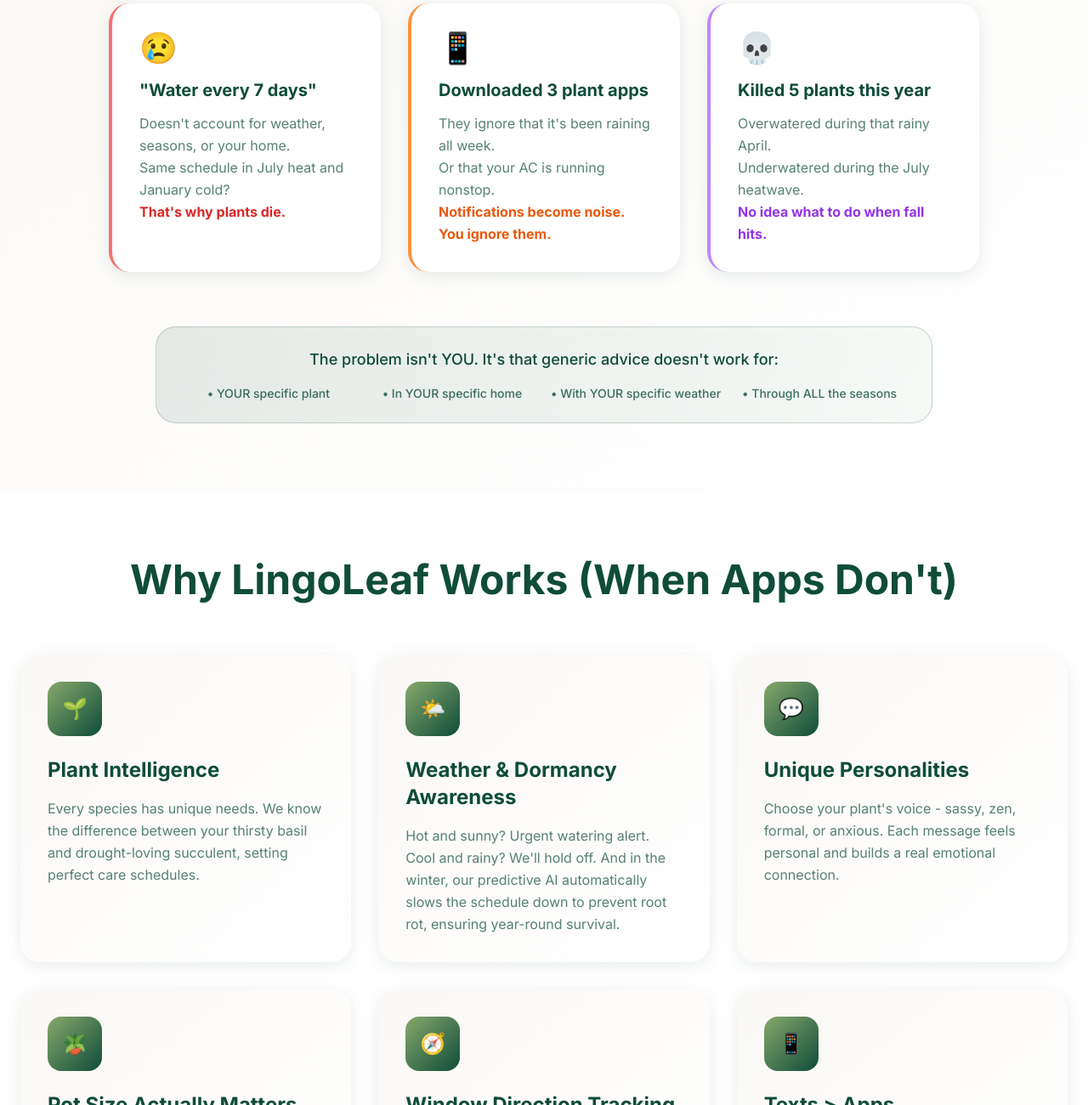
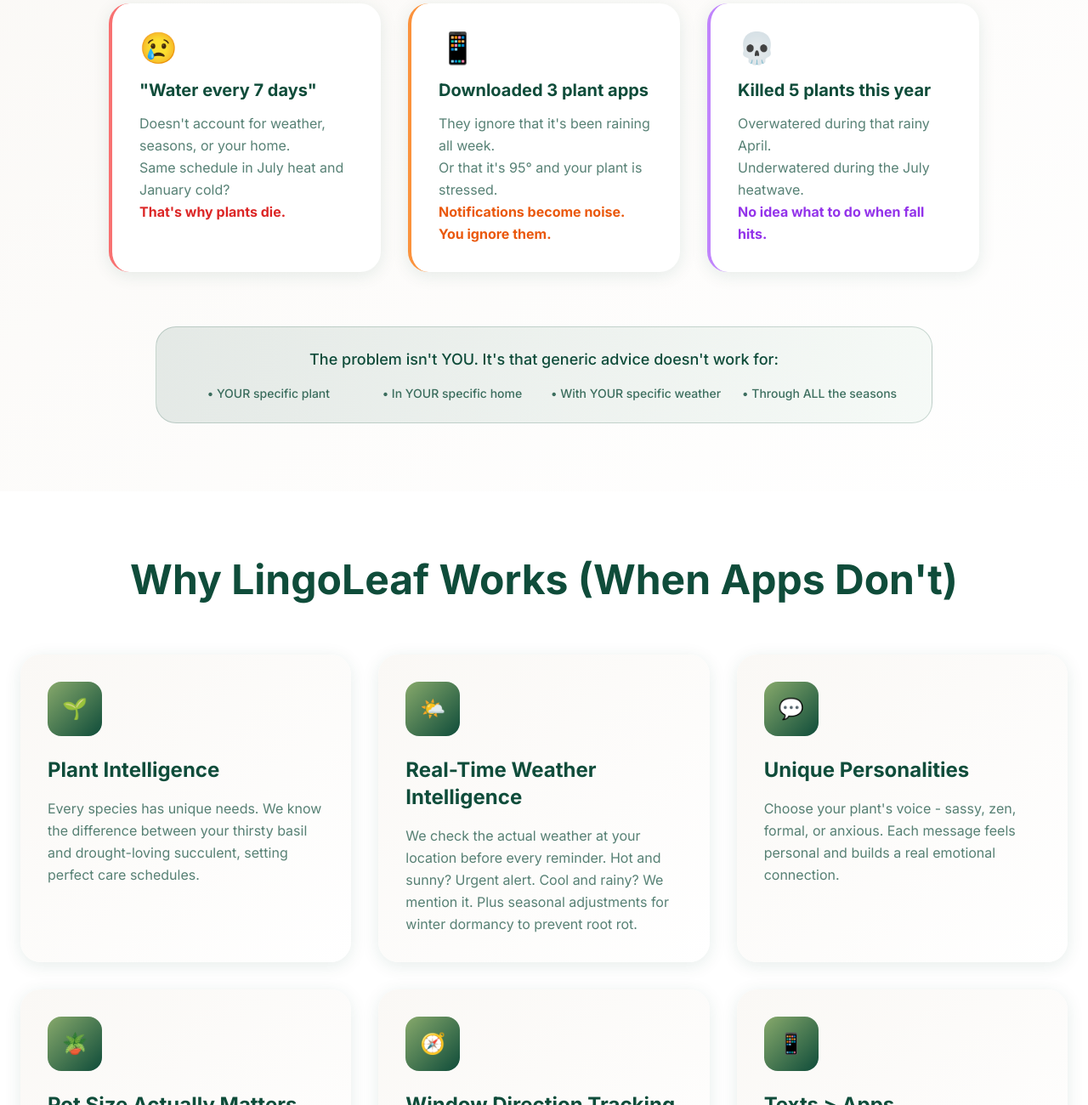
Before and after one commit to bawmal/lingoleaf, a website: page index.html in a window 1280 px wide. Shown: the part 1671-2971 px from the top of the page at 85% size. Drawn offline with nearby package versions, Linux system fonts and the light colour scheme.

Commit message:
Update website copy to accurately reflect LingoLeaf capabilities

```diff
--- a/index.html
+++ b/index.html
@@ -341,7 +341,7 @@
                     <h3 class="text-xl font-bold text-forest mb-3">Downloaded 3 plant apps</h3>
                     <p class="text-forest/70 leading-relaxed">
                         They ignore that it's been raining all week.<br>
-                        Or that your AC is running nonstop.<br>
+                        Or that it's 95° and your plant is stressed.<br>
                         <strong class="text-orange-600">Notifications become noise. You ignore them.</strong>
                     </p>
                 </div>
@@ -401,9 +401,9 @@
                     <div class="w-16 h-16 bg-gradient-to-br from-sage to-forest rounded-2xl flex items-center justify-center mb-6 group-hover:scale-110 transition-transform duration-300">
                         <span class="text-white text-2xl">🌤️</span>
                     </div>
-                    <h3 class="text-2xl font-bold text-forest mb-4">Weather & Dormancy Awareness</h3>
+                    <h3 class="text-2xl font-bold text-forest mb-4">Real-Time Weather Intelligence</h3>
                     <p class="text-forest/70 leading-relaxed">
-                        Hot and sunny? Urgent watering alert. Cool and rainy? We'll hold off. And in the winter, our predictive AI automatically slows the schedule down to prevent root rot, ensuring year-round survival.
+                        We check the actual weather at your location before every reminder. Hot and sunny? Urgent alert. Cool and rainy? We mention it. Plus seasonal adjustments for winter dormancy to prevent root rot.
                     </p>
                 </div>
 
```
